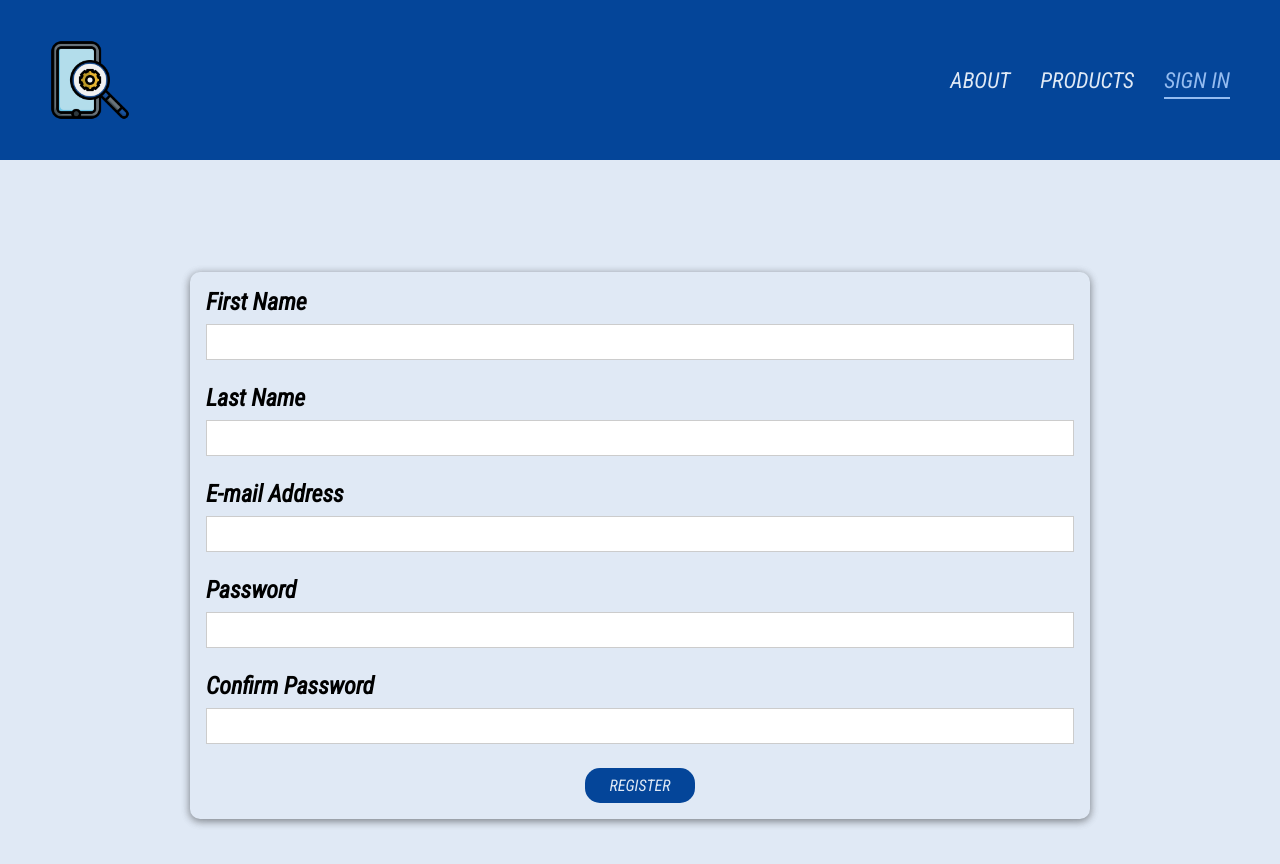
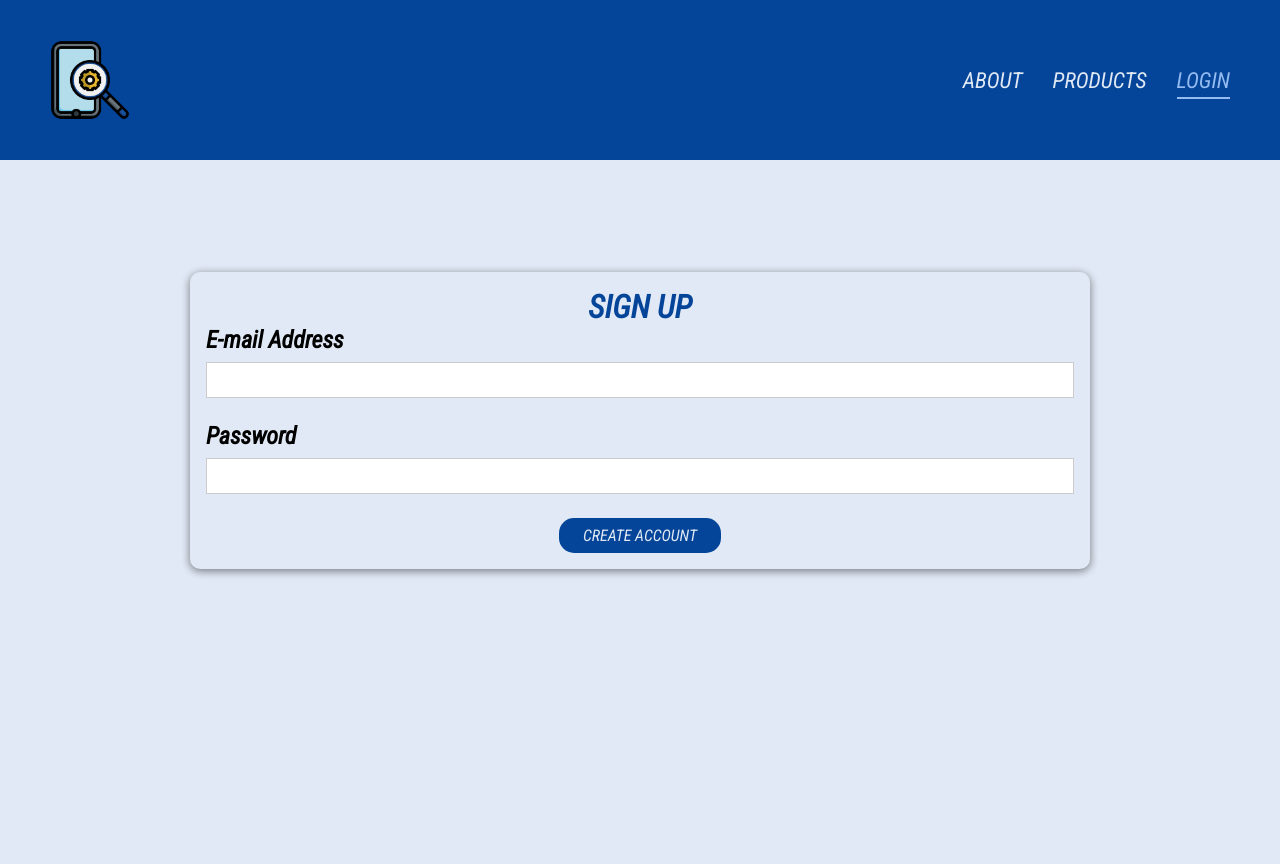
Before and after one commit to MuP0claB/Phone-Picker, a JavaScript app: page /registration in a window 1280 px wide. Shown: the top 864 px of the page. After the commit the page ends 800 px from the top, so only its background shows below. Built offline with nearby package versions, Linux system fonts and the light colour scheme.

Commit message:
Adjusting SignUp Form

```diff
--- a/src/components/Header/Header.js
+++ b/src/components/Header/Header.js
@@ -42,7 +42,7 @@ const Header = () => {
                   }
                   to="/registration"
                 >
-                  SIGN IN
+                  LOGIN
                 </NavLink>
               </li>
             </ul>
--- a/src/components/RegistrationForm/RegistrationForm.js
+++ b/src/components/RegistrationForm/RegistrationForm.js
@@ -7,14 +7,7 @@ const RegistrationForm = () => {
   return (
     <Card>
       <form className={styles.form}>
-        <div>
-          <label htmlFor="first">First Name</label>
-          <input type="text" id="first" />
-        </div>
-        <div>
-          <label htmlFor="name">Last Name</label>
-          <input type="text" id="name" />
-        </div>
+        <h1>SIGN UP</h1>
         <div>
           <label htmlFor="email">E-mail Address</label>
           <input type="email" id="email" />
@@ -23,12 +16,8 @@ const RegistrationForm = () => {
           <label htmlFor="password">Password</label>
           <input type="password" id="password" />
         </div>
-        <div>
-          <label htmlFor="password">Confirm Password</label>
-          <input type="password" id="password" />
-        </div>
         <div className={styles.btn}>
-          <NavLink to="/successfull">REGISTER</NavLink>
+          <NavLink to="/successfull">CREATE ACCOUNT</NavLink>
         </div>
       </form>
     </Card>
--- a/src/components/RegistrationForm/RegistrationForm.module.css
+++ b/src/components/RegistrationForm/RegistrationForm.module.css
@@ -6,6 +6,11 @@
   padding: 1rem;
   width: 100%;
   column-gap: 1rem;
+}
+
+.form h1 {
+  text-align: center;
+  color: #044599;
 }
 
 .form label {
```
